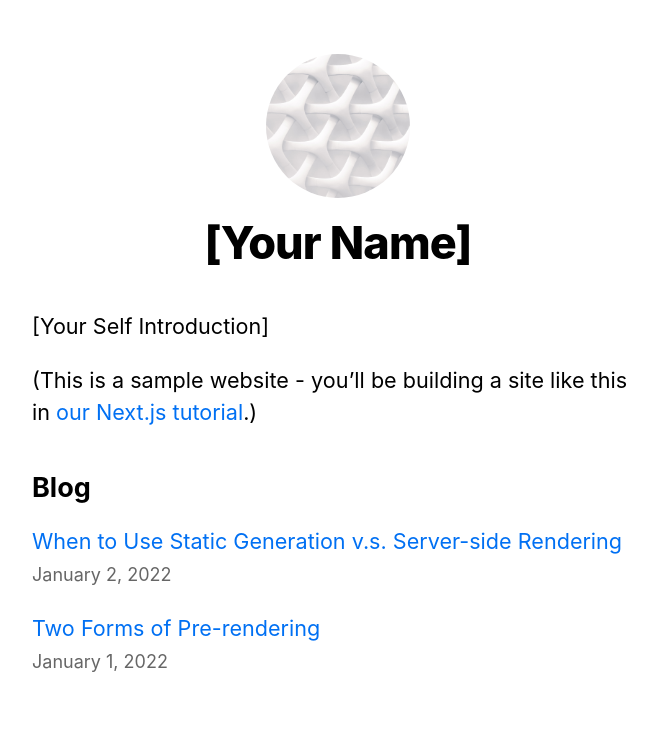
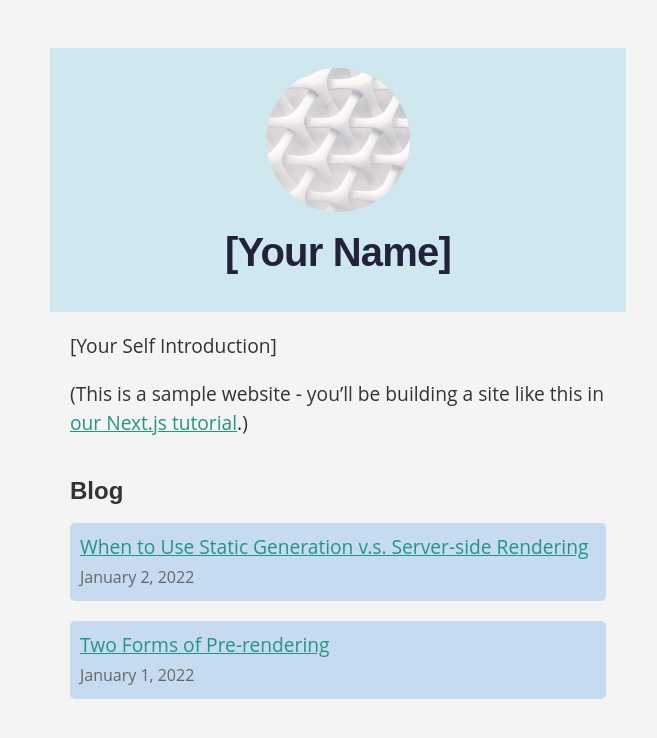
Before and after one commit to NJIT-WIS/project-2-is219-teamec, a Next.js app: page / in a window 1280 px wide. Shown: the top 738 px of the page, without its empty margins (302-959 px from the left). Built offline with nearby package versions, Linux system fonts and the light colour scheme.

Commit message:
Pages updated with new Css

```diff
--- /dev/null
+++ b/styles/Home.module.css
@@ -0,0 +1,51 @@
+.container {
+  max-width: 800px;
+  margin: 0 auto;
+  padding: 2rem;
+  text-align: center;
+}
+
+.container h1 {
+  font-size: 3rem;
+  margin-bottom: 1rem;
+  color: #2a2a2a;
+}
+
+.container p {
+  font-size: 1.5rem;
+  line-height: 1.5;
+  margin-bottom: 2rem;
+  color: #444444
+}
+
+.container button {
+  background-color: #3f51b5;
+  color: #fff;
+  padding: 1rem 2rem;
+  border-radius: 5px;
+  font-size: 1.5rem;
+  cursor: pointer;
+  transition: background-color 0.2s ease-in-out;
+}
+
+.container button:hover {
+  background-color: #303f9f;
+}
+
+/* Sage Archetype */
+
+.container h1::before {
+  content: "\2713 ";
+  color: #5f5f5f;
+  font-size: 1.5rem;
+  vertical-align: middle;
+}
+
+/* Innovator Archetype */
+.container button.innovator {
+  background-color: #546e7a;
+}
+
+.container button.innovator:hover {
+  background-color: #455a64;
+}
--- a/styles/global.css
+++ b/styles/global.css
@@ -1,27 +1,98 @@
 html,
 body {
-  padding: 0;
-  margin: 0;
-  font-family: -apple-system, BlinkMacSystemFont, Segoe UI, Roboto, Oxygen,
-    Ubuntu, Cantarell, Fira Sans, Droid Sans, Helvetica Neue, sans-serif;
-  line-height: 1.6;
-  font-size: 18px;
+  font-family: 'Open Sans', sans-serif;
+  background-color: #f4f4f4;
+  color: #333;
 }
 
-* {
-  box-sizing: border-box;
+h1, h2, h3, h4, h5, h6 {
+  font-family: 'Montserrat', sans-serif;
+  font-weight: bold;
 }
 
 a {
-  color: #0070f3;
-  text-decoration: none;
+  color: #23967F;
 }
 
-a:hover {
-  text-decoration: underline;
+/* Header Styles */
+header {
+  background-color: #CFE8EF;
+  padding: 20px;
+  display: flex;
+  justify-content: space-between;
+  align-items: center;
 }
 
-img {
-  max-width: 100%;
-  display: block;
+header h1 {
+  font-size: 2.5rem;
+  margin: 0;
+  color: #22223B;
 }
+
+nav ul {
+  list-style: none;
+  display: flex;
+}
+
+nav li {
+  margin-right: 20px;
+}
+
+nav a {
+  text-decoration: none;
+  color: #C6DBF0;
+  font-size: 1.2rem;
+}
+
+/* Main Content Styles */
+main {
+  margin: 20px;
+}
+
+/* Article List Styles */
+ul {
+  list-style: none;
+  padding: 0;
+  margin: 0;
+}
+
+li {
+  margin-bottom: 10px;
+  padding: 10px;
+  background-color: #C6DBF0;
+  border-radius: 5px;
+}
+
+li:hover {
+  background-color: #C8A2C8;
+  color: #fff;
+}
+
+/* Footer Styles */
+footer {
+  background-color: #9D69A3;
+  color: #fff;
+  padding: 20px;
+  text-align: center;
+}
+
+footer p {
+  margin: 0;
+}
+
+/* Button Styles */
+.btn {
+  display: inline-block;
+  background-color: #23967F;
+  color: #fff;
+  padding: 10px 20px;
+  border-radius: 5px;
+  text-decoration: none;
+  transition: all 0.3s ease;
+}
+
+.btn:hover {
+  background-color: #C6DBF0;
+  color: #9D69A3;
+  cursor: pointer;
+}
```
Also changed, not shown: pages/About.js (added, +40 -0 lines), pages/Home.js (added, +31 -0 lines), pages/Resources.js (added, +49 -0 lines), styles/About.module.css (added, +15 -0 lines).
